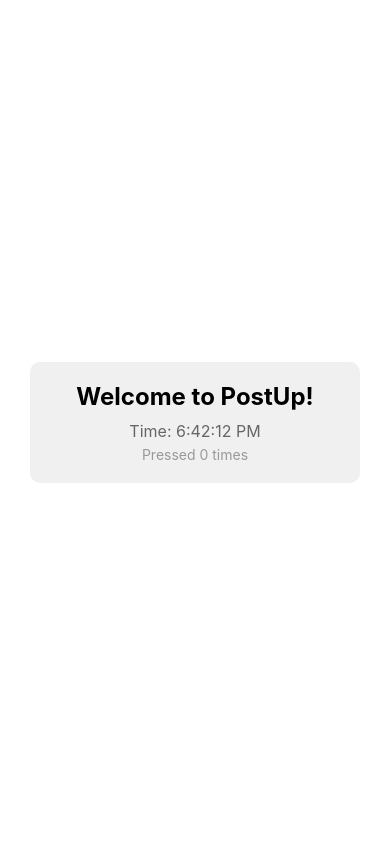
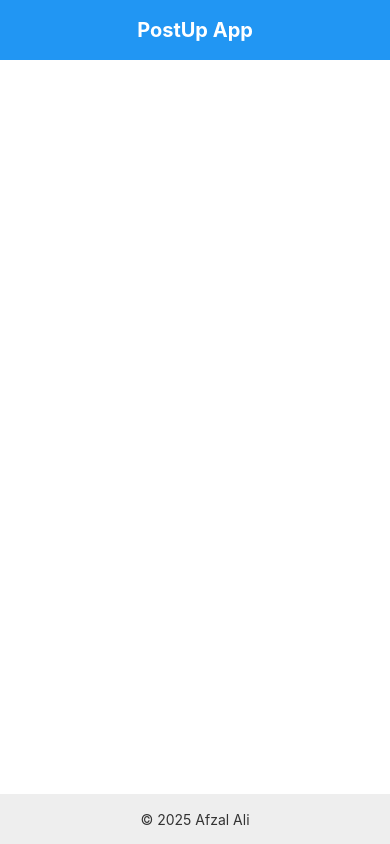
Before and after one commit to afzalali27/postup, a React Native app: screen / in a window 390 px wide. Built offline with nearby package versions, Linux system fonts and the light colour scheme.

Commit message:
implement basic HomeScreen

```diff
--- a/screens/HomeScreen.tsx
+++ b/screens/HomeScreen.tsx
@@ -1,31 +1,16 @@
-import React, { useState, useCallback } from 'react';
-import { View, ScrollView, StyleSheet, Alert } from 'react-native';
-import { StatusBar } from 'expo-status-bar';
-import WelcomeMessage from '../components/WelcomeMessage';
+import React from 'react';
+import { View, ScrollView, StyleSheet } from 'react-native';
+import Header from '../components/Header';
+import Footer from '../components/Footer';
 
-const HomeScreen: React.FC = () => {
-  const [refreshCount, setRefreshCount] = useState(0);
-
-  const handleWelcomePress = useCallback(() => {
-    setRefreshCount(prev => prev + 1);
-    Alert.alert(
-      'Welcome!',
-      `This is your ${refreshCount + 1} interaction with the welcome message.`
-    );
-  }, [refreshCount]);
-
+const HomeScreen = () => {
   return (
     <View style={styles.container}>
-      <StatusBar style="auto" />
-      <ScrollView
-        contentContainerStyle={styles.scrollContent}
-        showsVerticalScrollIndicator={false}
-      >
-        <WelcomeMessage
-          appName="PostUp"
-          onPress={handleWelcomePress}
-        />
+      <Header />
+      <ScrollView contentContainerStyle={styles.scrollContent}>
+        {/* Posts will be added here later */}
       </ScrollView>
+      <Footer />
     </View>
   );
 };
@@ -33,12 +18,10 @@
 const styles = StyleSheet.create({
   container: {
     flex: 1,
-    backgroundColor: '#fff',
   },
   scrollContent: {
     flexGrow: 1,
-    justifyContent: 'center',
-    padding: 20,
+    padding: 16,
   },
 });
 
```
